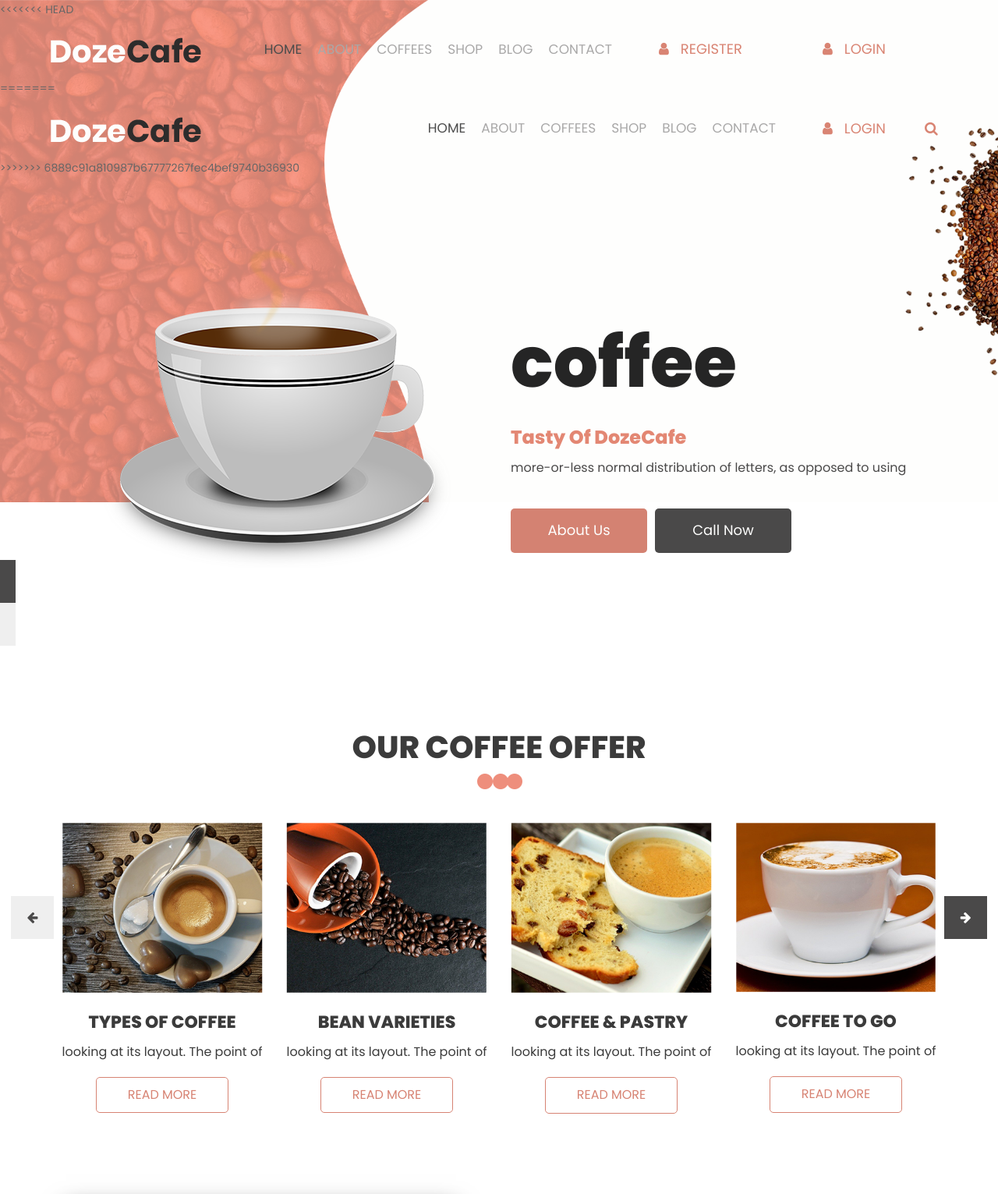
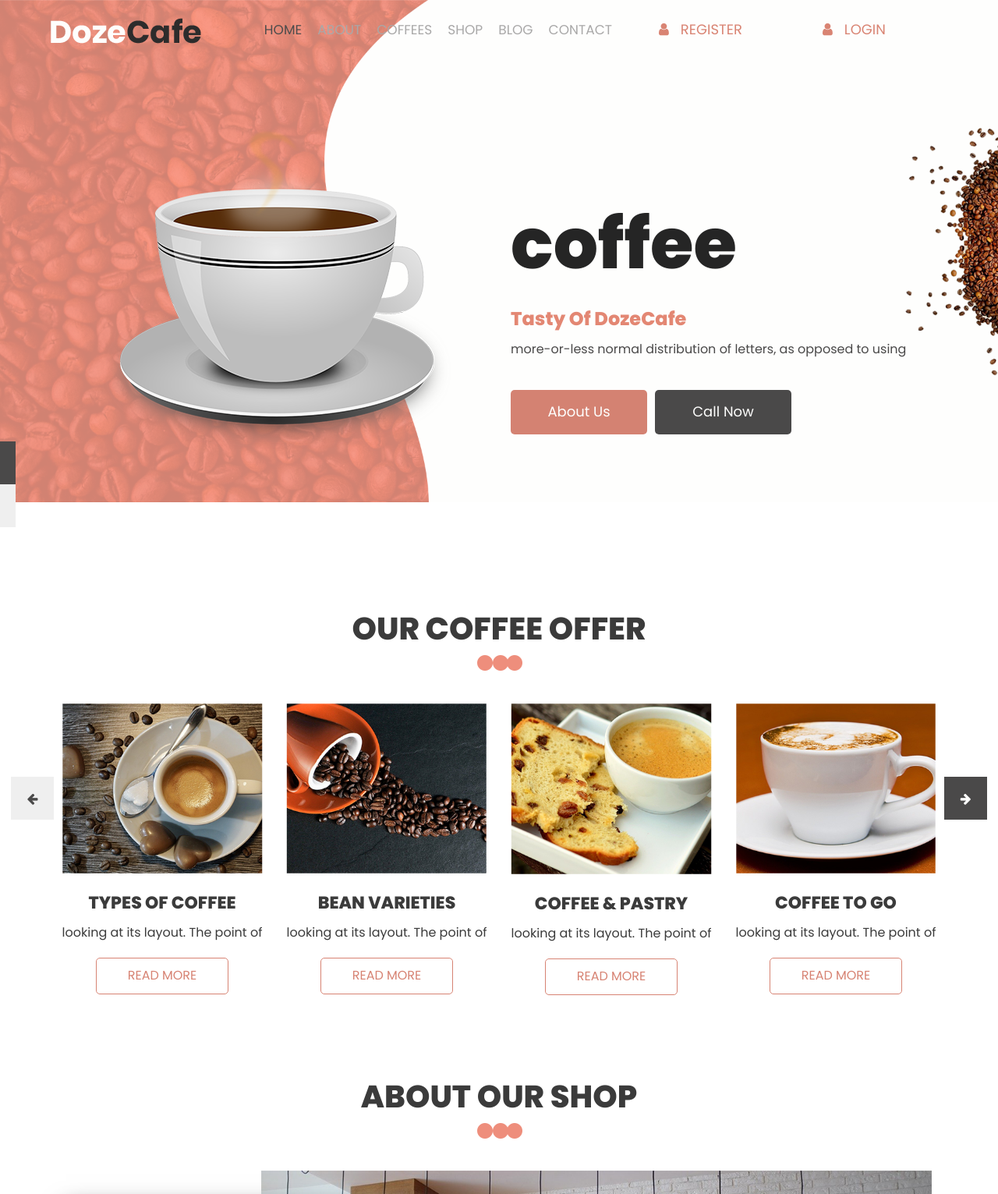
Before and after one commit to Aerial203/Ecommercecoffeesite, a Flask app: page / in a window 1280 px wide. Shown: the top 1531 px of the page at 78% size. Run offline with Flask 3, Linux system fonts and the light colour scheme; some libraries are stand-ins or nearby versions.

Commit message:
add Login and register

```diff
--- a/Forms.py
+++ b/Forms.py
@@ -1,16 +1,16 @@
 from flask_wtf import FlaskForm
 from wtforms import StringField, PasswordField, SubmitField
-from wtforms.validators import DataRequired, Length, Email
+from wtforms.validators import DataRequired, Email
 
 
 class LoginForm(FlaskForm):
-    email = StringField('Email', [DataRequired(), Length(min=6, max=35), Email()])
+    email = StringField('Email', [DataRequired(), Email()])
     password = PasswordField('Password', [DataRequired()])
     submit = SubmitField("LogIn")
 
 
 class RegisterForm(FlaskForm):
     name = StringField('Name', [DataRequired()])
-    email = StringField('Email', [DataRequired(), Length(min=6, max=35), Email()])
+    email = StringField('Email', [DataRequired(), Email()])
     password = PasswordField('Password', [DataRequired()])
     submit = SubmitField("Register")
--- a/main.py
+++ b/main.py
@@ -1,23 +1,24 @@
+from collections import UserList
 import os
 from flask_wtf.csrf import CSRFProtect
 from flask import Flask, redirect, render_template, request, url_for, flash
 from flask_bootstrap import Bootstrap
 from Forms import LoginForm, RegisterForm
 from flask_sqlalchemy import SQLAlchemy
+from flask_login import login_user, LoginManager, login_required, current_user, logout_user
 # from sqlalchemy.sql import text
 
 app = Flask(__name__)
 
 SECRET_KEY = os.urandom(32)
+
 app.config['SECRET_KEY'] = SECRET_KEY
 csrf = CSRFProtect(app)
 bootstrap = Bootstrap(app)
-
 db = SQLAlchemy()
 
 db_name = "dbsqlite.db"
 app.config['SQLALCHEMY_DATABASE_URI'] = 'sqlite:///' + db_name
-
 app.config['SQLALCHEMY_TRACK_MODIFICATIONS'] = True
 db.init_app(app)
 
@@ -25,9 +26,9 @@ db.init_app(app)
 class User(db.Model):
     __tablename__ = 'User'
     id = db.Column(db.Integer, primary_key=True)
-    name = db.Column(db.String(100))
     email = db.Column(db.String(100), unique=True)
     password = db.Column(db.String(100))
+    name = db.Column(db.String(100))
 
 
 with app.app_context():
@@ -44,7 +45,16 @@ def index():
 def login():
     login_form = LoginForm()
     if login_form.validate_on_submit():
-        return redirect(url_for("index"))
+        email = login_form.email.data
+        password = login_form.data
+        user = User.query.filter_by(email=login_form.email.data).first()
+
+        if not user:
+            flash("That email does not exist, please try again.")
+            return redirect(url_for('login'))
+        else:
+            login_user(user)
+            return redirect(url_for('get_all_posts'))
     return render_template("login.html", form=login_form)
 
 
@@ -52,18 +62,20 @@ def login():
 def register():
     register_form = RegisterForm()
     if register_form.validate_on_submit():
-            # if User.query.filter_by(email=register_form.email.data).first():
-            #     print(User.query.filter_by(email=register_form.email.data).first())
-            #     flash("You've already signed up with that email, log in instead!")
-            #     return redirect(url_for('login'))
+        if User.query.filter_by(email=register_form.email.data).first():
+            print(User.query.filter_by(email=register_form.email.data).first())
+            # User already exists
+            flash("You've already signed up with that email, log in instead!")
+            return redirect(url_for('login'))
         new_user = User(
-            name=register_form.name.data,
             email=register_form.email.data,
-            password=register_form.password.data
+            password=register_form.password.data,
+            name=register_form.name.data
         )
+
         db.session.add(new_user)
         db.session.commit()
-        return redirect(url_for("index"))
+        return redirect(url_for('index'))
 
     return render_template("register.html", form=register_form)
 
--- a/templates/footer.html
+++ b/templates/footer.html
@@ -1,6 +1,3 @@
-<!-- footer section end -->
-<!-- copyright section start -->
-<!-- copyright section end -->
 
 <div class="copyright_section">
    <div class="container">
--- a/templates/index.html
+++ b/templates/index.html
@@ -2,48 +2,7 @@
  </head>
    <body>
       <div class="header_section">
-<<<<<<< HEAD
          {%include 'nav.html'%}
-=======
-         <div class="container-fluid">
-            <nav class="navbar navbar-expand-lg navbar-light bg-light">
-               <a class="navbar-brand" href="{{url_for('index')}}"><img src="{{url_for('static', filename='images/logo.png')   }}"></a>
-               <button class="navbar-toggler" type="button" data-toggle="collapse" data-target="#navbarSupportedContent" aria-controls="navbarSupportedContent" aria-expanded="false" aria-label="Toggle navigation">
-               <span class="navbar-toggler-icon"></span>
-               </button>
-               <div class="collapse navbar-collapse" id="navbarSupportedContent">
-                  <ul class="navbar-nav ml-auto">
-                     <li class="nav-item active">
-                        <a class="nav-link" href="{{url_for('index')}}">Home</a>
-                     </li>
-                     <li class="nav-item">
-                        <a class="nav-link" href="{{url_for('about')}}">About</a>
-                     </li>
-                     <li class="nav-item">
-                        <a class="nav-link" href="{{url_for('coffees')}}">Coffees</a>
-                     </li>
-                     <li class="nav-item">
-                        <a class="nav-link" href="{{ url_for('shop') }}">Shop</a>
-                     </li>
-                     <li class="nav-item">
-                        <a class="nav-link" href="{{url_for('blog')}}">Blog</a>
-                     </li>
-                     <li class="nav-item">
-                        <a class="nav-link" href="{{url_for('contact')}}">Contact</a>
-                     </li>
-                  </ul>
-                  <form class="form-inline my-2 my-lg-0">
-                     <div class="login_bt">
-                        <ul>
-                           <li><a href="{{url_for('login')}}"><span class="user_icon"><i class="fa fa-user" aria-hidden="true"></i></span>Login</a></li>
-                           <li><a href="#"><i class="fa fa-search" aria-hidden="true"></i></a></li>
-                        </ul>
-                     </div>
-                  </form>
-               </div>
-            </nav>
-         </div>
->>>>>>> 6889c91a810987b67777267fec4bef9740b36930
          <!-- banner section start -->
          <div class="banner_section layout_padding">
             <div class="container">
--- a/templates/register.html
+++ b/templates/register.html
@@ -7,9 +7,8 @@
       {%include 'nav.html'%}
       <div class="full-screen-container">
         <div class="login-container">
-          <h1 class="login-title">Welcome</h1>
+          <h1 class="login-title">Register</h1>
             <div class="input-group">
-              {{ form.csrf_token }}
               {{ wtf.quick_form(form, novalidate=True) }}
             </div>
           </div>
```
Also changed, not shown: dbsqlite.db (deleted), instance/dbsqlite.db.
